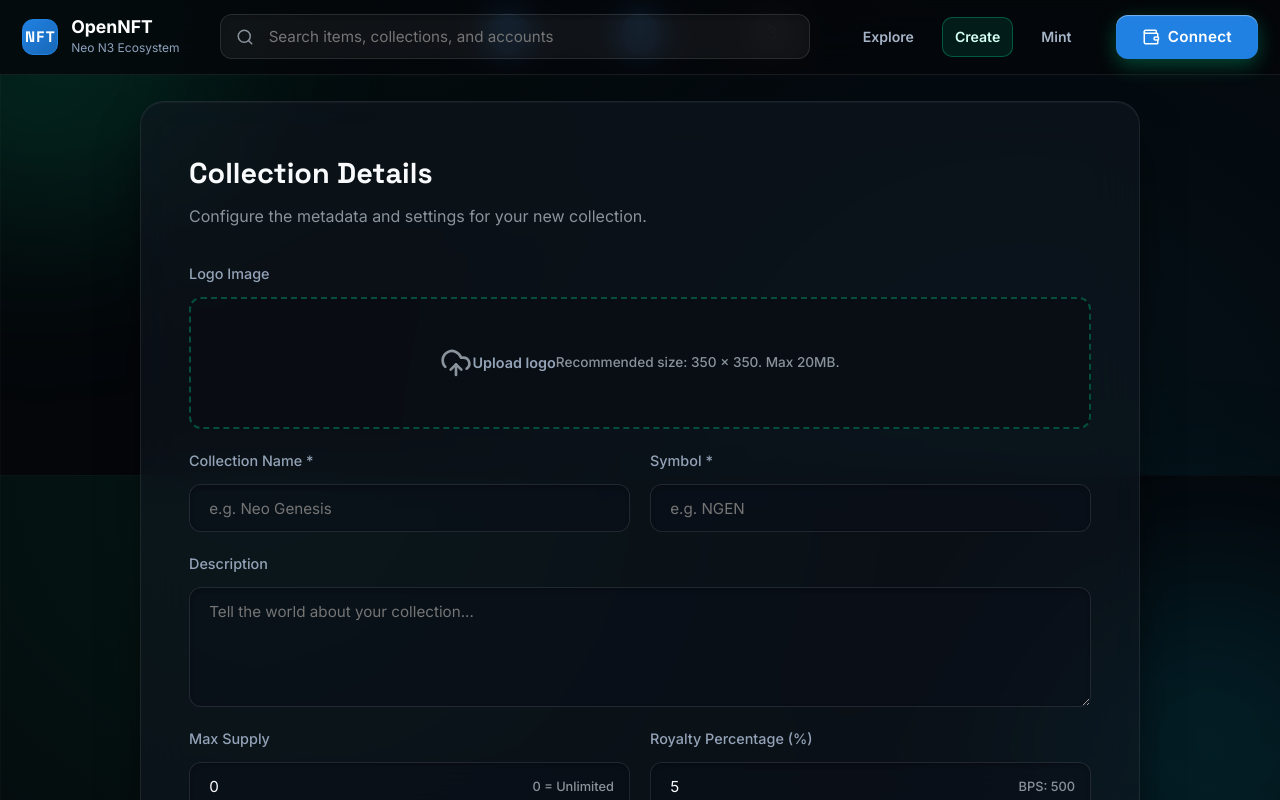
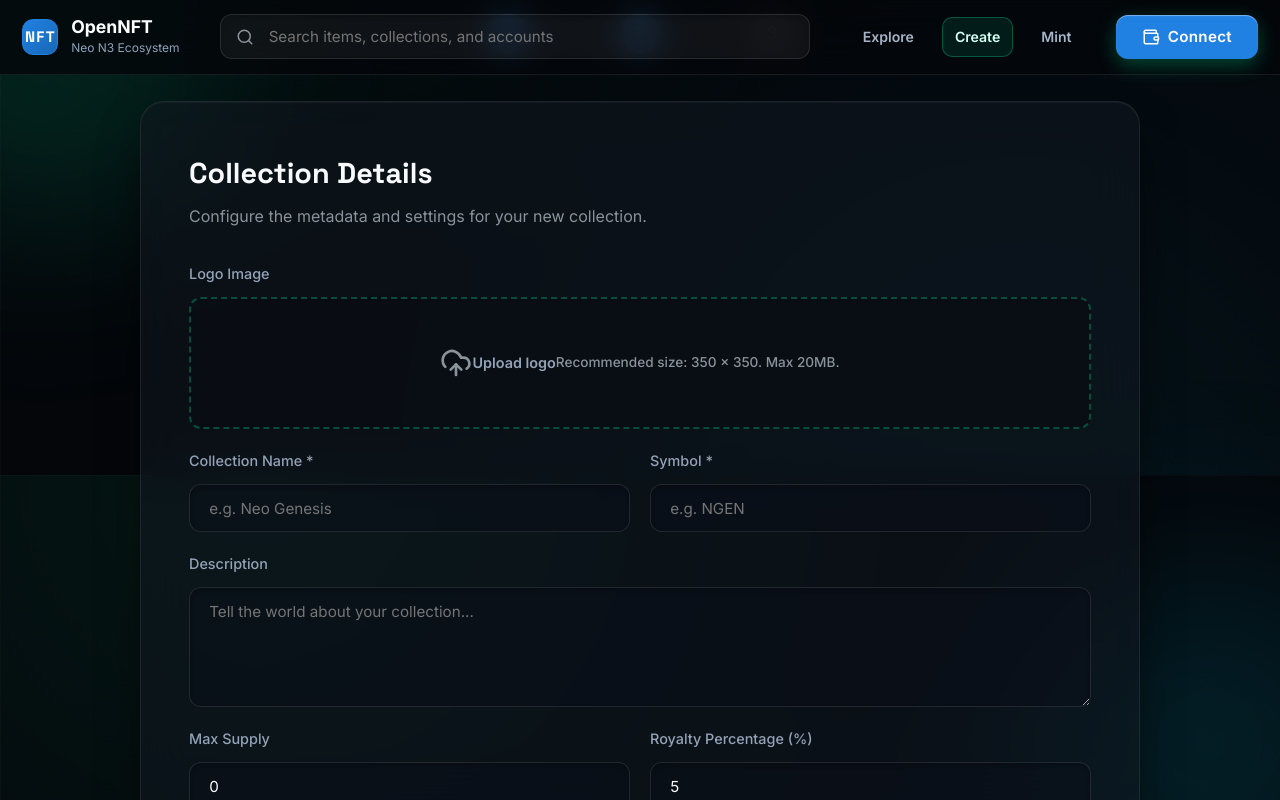
Before and after one commit to r3e-network/neo-nft-card-studio, a React (Vite) app in the folder apps/web/: page /collections/new in a window 1280 px wide. Both pictures are taken after a click on the button "Continue". Shown: the part 325-1125 px from the top of the page. Built offline with nearby package versions, Linux system fonts and the light colour scheme; no server answers.

Commit message:
fix: adjust input hint positioning to avoid covering browser controls

```diff
--- a/apps/web/src/pages/CreateCollectionPage.tsx
+++ b/apps/web/src/pages/CreateCollectionPage.tsx
@@ -265,18 +265,14 @@ export function CreateCollectionPage() {
 
                 <label>
                   Max Supply
-                  <div style={{ position: "relative" }}>
-                    <input type="number" min={0} value={form.maxSupply} onChange={(e) => update("maxSupply", e.target.value)} />
-                    <div style={{ position: "absolute", right: "1rem", top: "1.4rem", color: "#8A939B", fontSize: "0.8rem" }}>0 = Unlimited</div>
-                  </div>
+                  <input type="number" min={0} value={form.maxSupply} onChange={(e) => update("maxSupply", e.target.value)} />
+                  <p className="hint" style={{ marginTop: "0.4rem", fontSize: "0.8rem" }}>0 = Unlimited supply</p>
                 </label>
 
                 <label>
                   Royalty Percentage (%)
-                  <div style={{ position: "relative" }}>
-                    <input type="number" min={0} max={100} value={Number(form.royaltyBps) / 100} onChange={(e) => update("royaltyBps", (Number(e.target.value) * 100).toString())} />
-                    <div style={{ position: "absolute", right: "1rem", top: "1.4rem", color: "#8A939B", fontSize: "0.8rem" }}>BPS: {form.royaltyBps}</div>
-                  </div>
+                  <input type="number" min={0} max={100} value={Number(form.royaltyBps) / 100} onChange={(e) => update("royaltyBps", (Number(e.target.value) * 100).toString())} />
+                  <p className="hint" style={{ marginTop: "0.4rem", fontSize: "0.8rem" }}>Basis points (BPS): {form.royaltyBps}</p>
                 </label>
 
                 <label className="switch full" style={{ marginTop: "1rem" }}>
```
